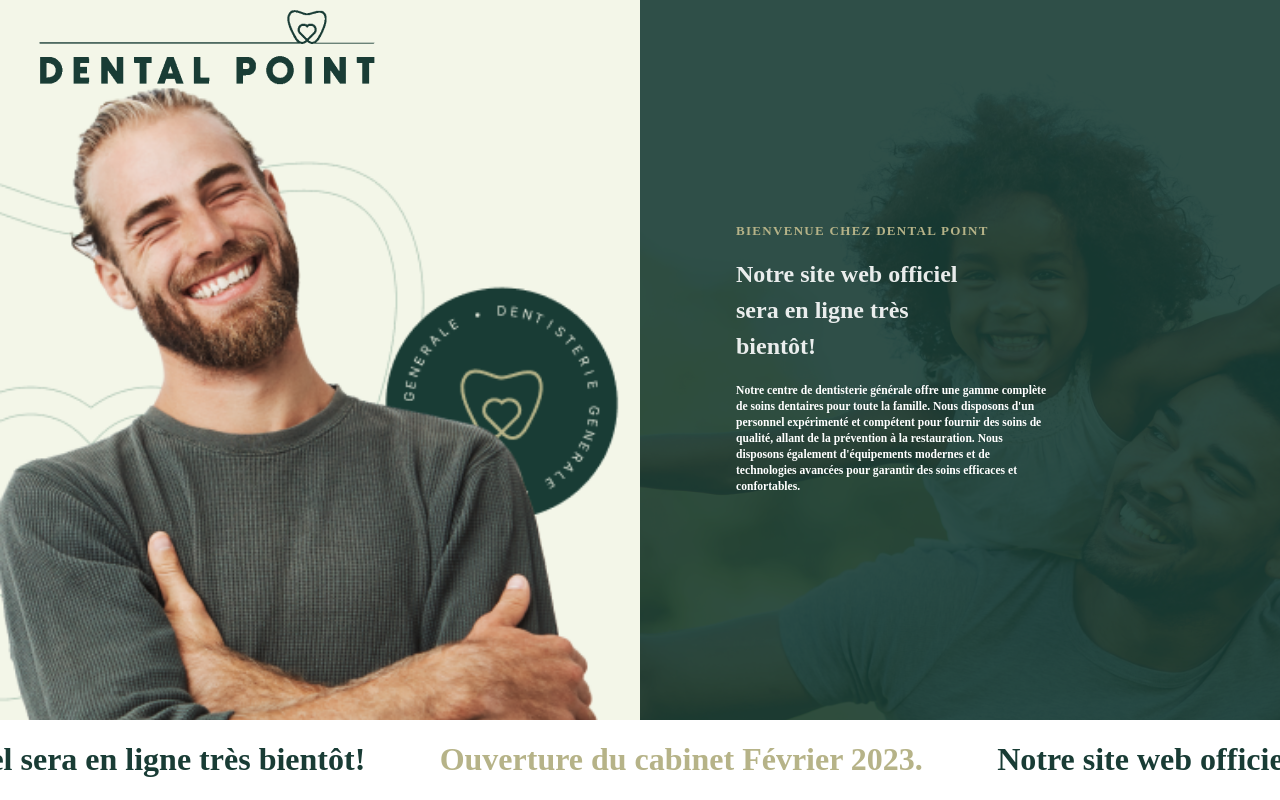
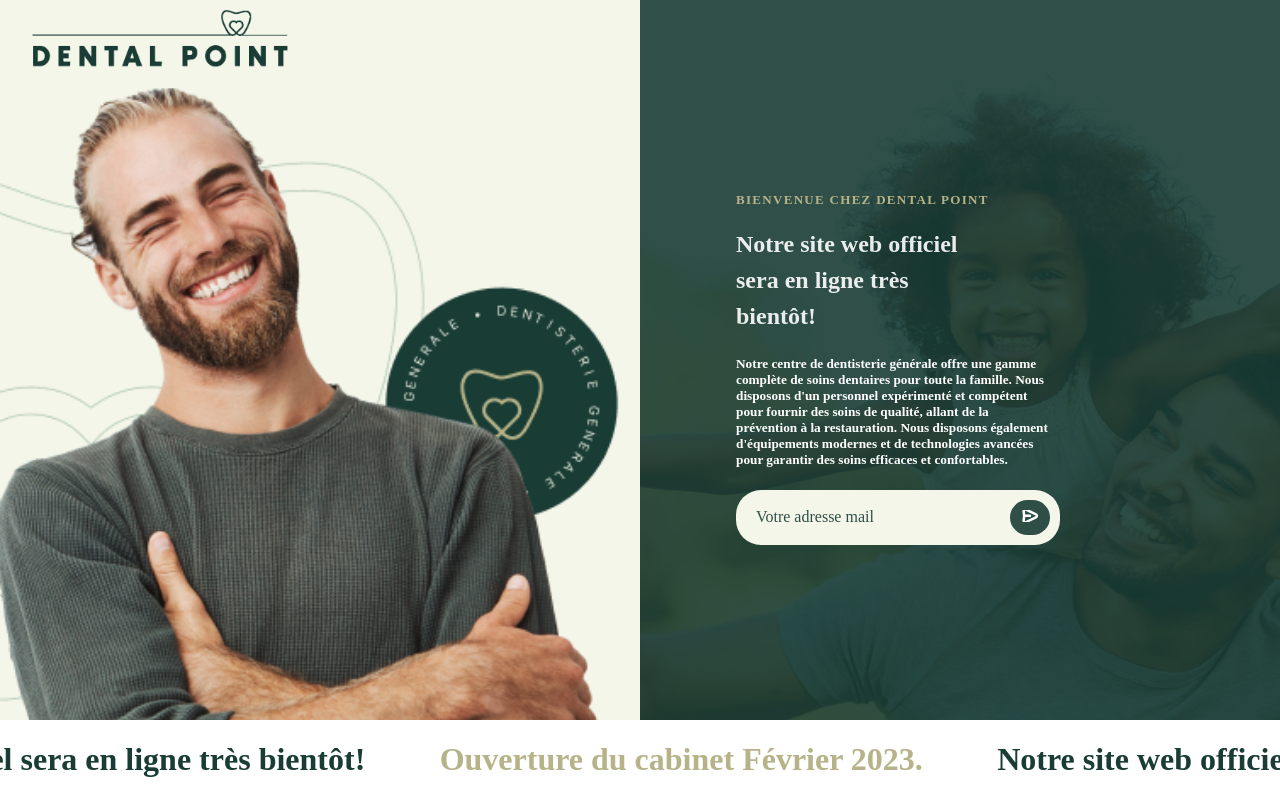
Before and after one commit to saadMeddiche/dentist_view_jeune_media, a Vue app: page / in a window 1280 px wide. Built offline with nearby package versions, Linux system fonts and the light colour scheme.

Commit message:
Email Field

```diff
--- a/src/components/home/email.vue
+++ b/src/components/home/email.vue
@@ -1,9 +1,80 @@
 <template>
-    <div>
+    <div class="Email">
+        <div class="description"></div>
+        <div class="input_holder">
+            <input type="text" placeholder="Votre adresse mail">
+            <button>
+                <div>
+                    <svg viewBox="0 5 24 14" fill="none" xmlns="http://www.w3.org/2000/svg">
+                        <g id="SVGRepo_bgCarrier" stroke-width="0"></g>
+                        <g id="SVGRepo_tracerCarrier" stroke-linecap="round" stroke-linejoin="round"></g>
+                        <g id="SVGRepo_iconCarrier">
+                            <g clip-path="url(#clip0_429_11051)">
+                                <path d="M5 12L4.39589 6.56299C4.22297 5.0067 5.82469 3.86433 7.23983 4.53465L19.1842 10.1925C20.7093 10.9149 20.7093 13.0851 19.1842 13.8075L7.23983 19.4653C5.82469 20.1357 4.22297 18.9933 4.39589 17.437L5 12ZM5 12H12" stroke="#ffffff" stroke-width="3" stroke-linecap="round" stroke-linejoin="round"></path>
+                            </g>
+                            <defs>
+                                <clipPath id="clip0_429_11051">
+                                    <rect width="24" height="24" fill="white"></rect>
+                                </clipPath>
+                            </defs>
+                        </g>
+                    </svg>
 
-
+                </div>
+            </button>
+        </div>
     </div>
 </template>
 
-<style>
+<style lang="scss" scoped>
+.Email {
+  z-index: 1;
+
+  .input_holder {
+    button {
+      padding: 10px;
+      background-color: #f3f6e8;
+      border-radius: 0 25px 25px 0;
+      border: none;
+
+
+
+      div {
+        padding: 10px;
+        border-radius: 25px;
+        background-color: rgba(25, 60, 53, 0.9);
+        cursor: pointer;
+        height: 100%;
+
+
+        svg {
+            top: 50%;
+            right: 50%;
+            bottom: 50%;
+            left: 50%;
+            width: 20px;
+            // height: 20px;
+
+        }
+      }
+    }
+
+    input {
+      width: 50%;
+      padding: 20px;
+      background-color: #f3f6e8;
+      border-radius: 25px 0 0 25px;
+      border: none;
+
+      &::placeholder {
+        font-family: 'Montserrat';
+        font-style: normal;
+        font-weight: 500;
+        font-size: 16px;
+        line-height: 16px;
+        color: rgba(25, 60, 53, 0.9);
+      }
+    }
+  }
+}
 </style>
--- a/src/components/home/right_content.vue
+++ b/src/components/home/right_content.vue
@@ -17,9 +17,21 @@
             allant de la prévention à la restauration. Nous disposons également d'équipements modernes
             et de technologies avancées pour garantir des soins efficaces et confortables.</h5>
         </div>
-
+        <email_field></email_field>
     </div>
 </template>
+
+<script>
+    import email_field from '@/components/home/email.vue'
+
+    export default{
+        components:{
+            email_field
+        }
+    }
+
+
+</script>
 
 <style lang="scss" scoped>
     .content{
@@ -52,7 +64,7 @@
         .description{
             width: 70%;
             font-style: normal;
-            font-size: 14px;
+            font-size: 1em;
             line-height: 16px;
             color: #FFFFFF;
         }
--- a/src/views/HomeView.vue
+++ b/src/views/HomeView.vue
@@ -22,12 +22,12 @@
 
 <script>
   import tape from '@/components/tape.vue'
-  import right_content from '@/components/home/right_content.vue';
+  import right_content from '@/components/home/right_content.vue'
 
   export default {
     components:{
       tape,
-      right_content
+      right_content,
     }
   }
 </script>
@@ -57,6 +57,7 @@
       /* Styles for the title side */
       .title{
         margin: 10px;
+        width: 300px;
       }
     }
 
```
